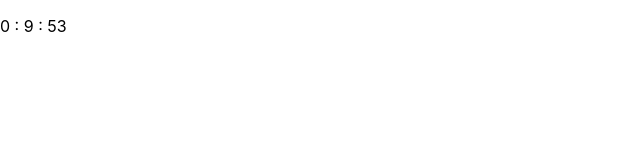
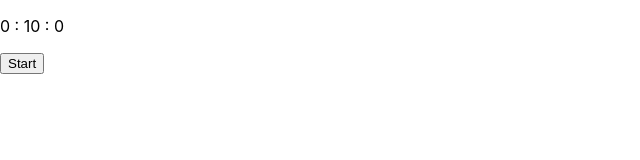
Before and after one commit to jabwashi2/noodle-timer, a React (Create React App) app: page /Timer/pasta in a window 1280 px wide. Shown: the top 160 px of the page, without its empty margins (0-640 px from the left). Built offline with nearby package versions, Linux system fonts and the light colour scheme.

Commit message:
start button functional; next, change text to stop once timer starts

```diff
--- a/src/Timer.js
+++ b/src/Timer.js
@@ -5,6 +5,7 @@ import { useParams } from 'react-router-dom';
 /*
 * there will be preset values based on a couple different noodles, then there will be a custom option where the user can set any time they want
 * Date() will need to be used, values are returned in milliseconds, so things will need to be divided by 1000!!!
+* note: set started back to false when the page is refreshed (there will be a back button later so do it when that is clicked)
 */
 
 const SECOND = 1000;
@@ -16,11 +17,13 @@ let pasta = [0, 10, 0];
 let udon = [0, 5, 0];
 let ramen = [0, 3, 0];
 
+let started = false;
+
 
 function setTotalTime(id) {
 
     // let's try adding the time we want to get to + the current time to = totalTime
-    const totalTime = new Date();
+    const TOTAL_TIME = new Date();
 
     let hours = 0;
     let minutes = 0;
@@ -44,23 +47,28 @@ function setTotalTime(id) {
             break;
     }
 
+    TOTAL_TIME.setHours(TOTAL_TIME.getHours() + hours);
+    TOTAL_TIME.setMinutes(TOTAL_TIME.getMinutes() + minutes);
+    TOTAL_TIME.setSeconds(TOTAL_TIME.getSeconds() + seconds);
 
-    // if (id === 'pasta'){
-    //     hours = pasta[0];
-    //     minutes = pasta[1];
-    //     seconds = pasta[2];
-    // }
-    // else if (id === 'udon'){
-    //     hours = udon[0];
-    //     minutes = udon[1];
-    //     seconds = udon[2];
-    // }
+    return [hours, minutes, seconds, TOTAL_TIME.getTime()];
+}
 
-    totalTime.setHours(totalTime.getHours() + hours);
-    totalTime.setMinutes(totalTime.getMinutes() + minutes);
-    totalTime.setSeconds(totalTime.getSeconds() + seconds);
+function getTime (hrs, mins, secs, time_vals){ // time_vals is an array that holds starting values for hrs, mins, secs, and the total time
 
-    return totalTime.getTime();
+    if (started === true) {
+        let currentTime = time_vals[3] - Date.now();
+
+        hrs(Math.floor((currentTime / HOUR) % 24));
+        mins(Math.floor((currentTime / MINUTE) % 60));
+        secs(Math.floor((currentTime / SECOND) % 60));
+    }
+    else {
+        hrs(time_vals[0]);
+        mins(time_vals[1]);
+        secs(time_vals[2]);
+    }
+
 }
 
 export function Timer (props) { /* props will be the time the timer is set to (ex: 5 minutes, ten minutes, etc) */
@@ -70,33 +78,36 @@ export function Timer (props) { /* props will be the time the timer is set to (e
 
     // the amount of time will be based on the id in the url
     const {id} = useParams();
-    console.log(id)
 
-    const [timeHours, setTimeHours] = useState(0);
-    const [timeMinutes, setTimeMinutes] = useState(0);
-    const [timeSeconds, setTimeSeconds] = useState(0);
+
 
     // calling our helper function!
-    const totalTime = setTotalTime(id);
+    const TIME_VALUES = setTotalTime(id);
+    //const TOTAL_TIME = TIME_VALUES[3];
 
-    const getTime = () => {
-        const currentTime = totalTime - Date.now();
+    const [timeHours, setTimeHours] = useState(TIME_VALUES[0]);
+    const [timeMinutes, setTimeMinutes] = useState(TIME_VALUES[1]);
+    const [timeSeconds, setTimeSeconds] = useState(TIME_VALUES[2]);
 
-        setTimeHours(Math.floor((currentTime / HOUR) % 24));
-        setTimeMinutes(Math.floor((currentTime / MINUTE) % 60));
-        setTimeSeconds(Math.floor((currentTime / SECOND) % 60));
-    };
-
+    // this makes the timer work
     useEffect(() => {
-        const interval = setInterval(() => getTime(totalTime), 1000);
+        const interval = setInterval(() => getTime(setTimeHours, setTimeMinutes, setTimeSeconds, TIME_VALUES), 1000);
 
         return () => clearInterval(interval);
       }, []);
 
+    // resets the bool
+    if (timeHours === 0 && timeMinutes === 0 && timeSeconds === 0) {
+        started = false;
+    }
+
 
     return (
-        <div className="timer">
-            <p>{timeHours > 0 ? timeHours : 0} : {timeMinutes > 0 ? timeMinutes : 0} : {timeSeconds > -1 ? timeSeconds : 0}</p> {/*time stops at 0*/}
+        <div className="timer-page">
+            <div className="timer">
+                <p>{timeHours > 0 ? timeHours : 0} : {timeMinutes > 0 ? timeMinutes : 0} : {timeSeconds > -1 ? timeSeconds : 0}</p> {/*time stops at 0*/}
+            </div>
+            <button id='startbtn' onClick={() => {started = true}}>Start</button>
         </div>
     )
 }
```
